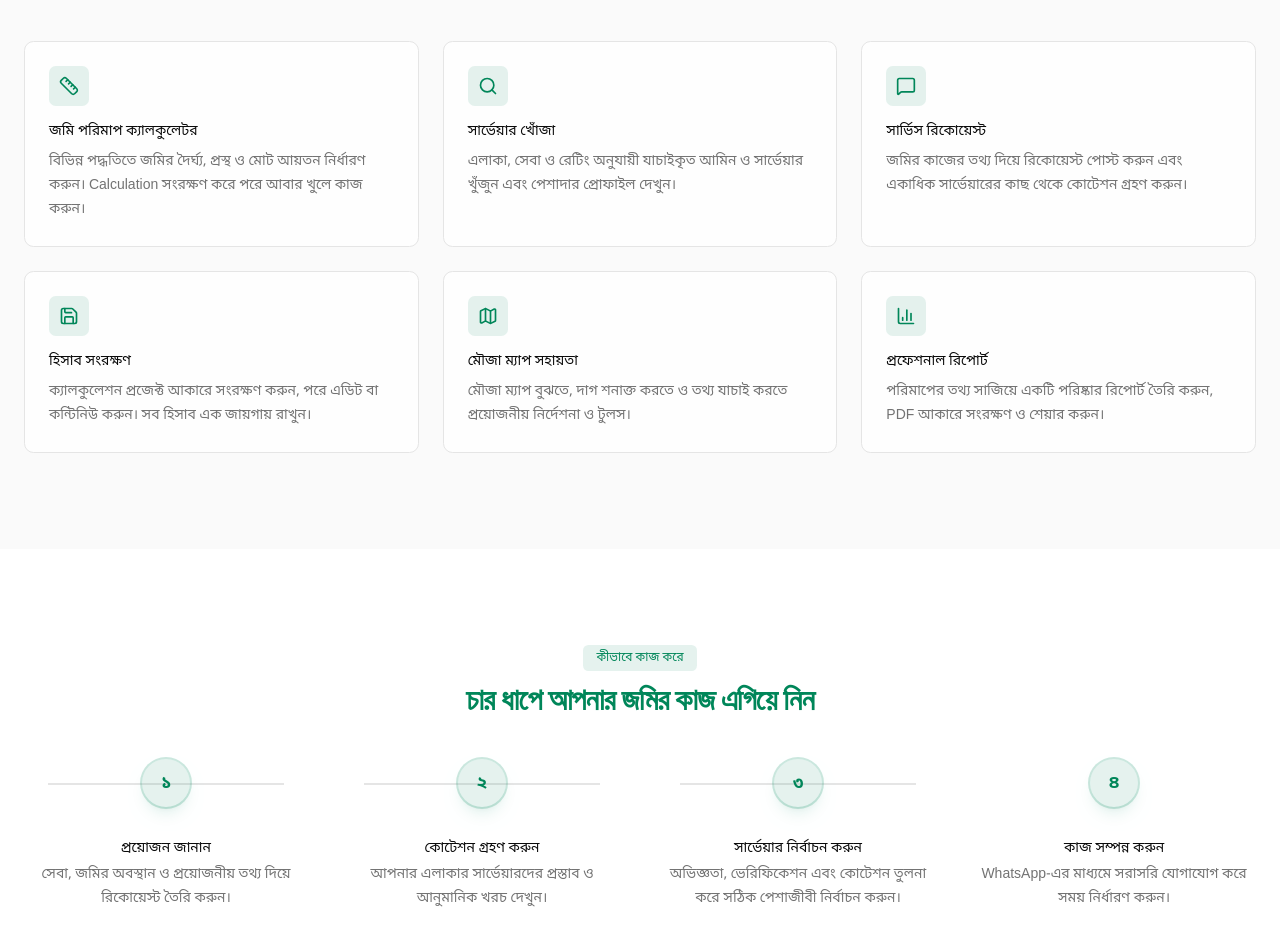
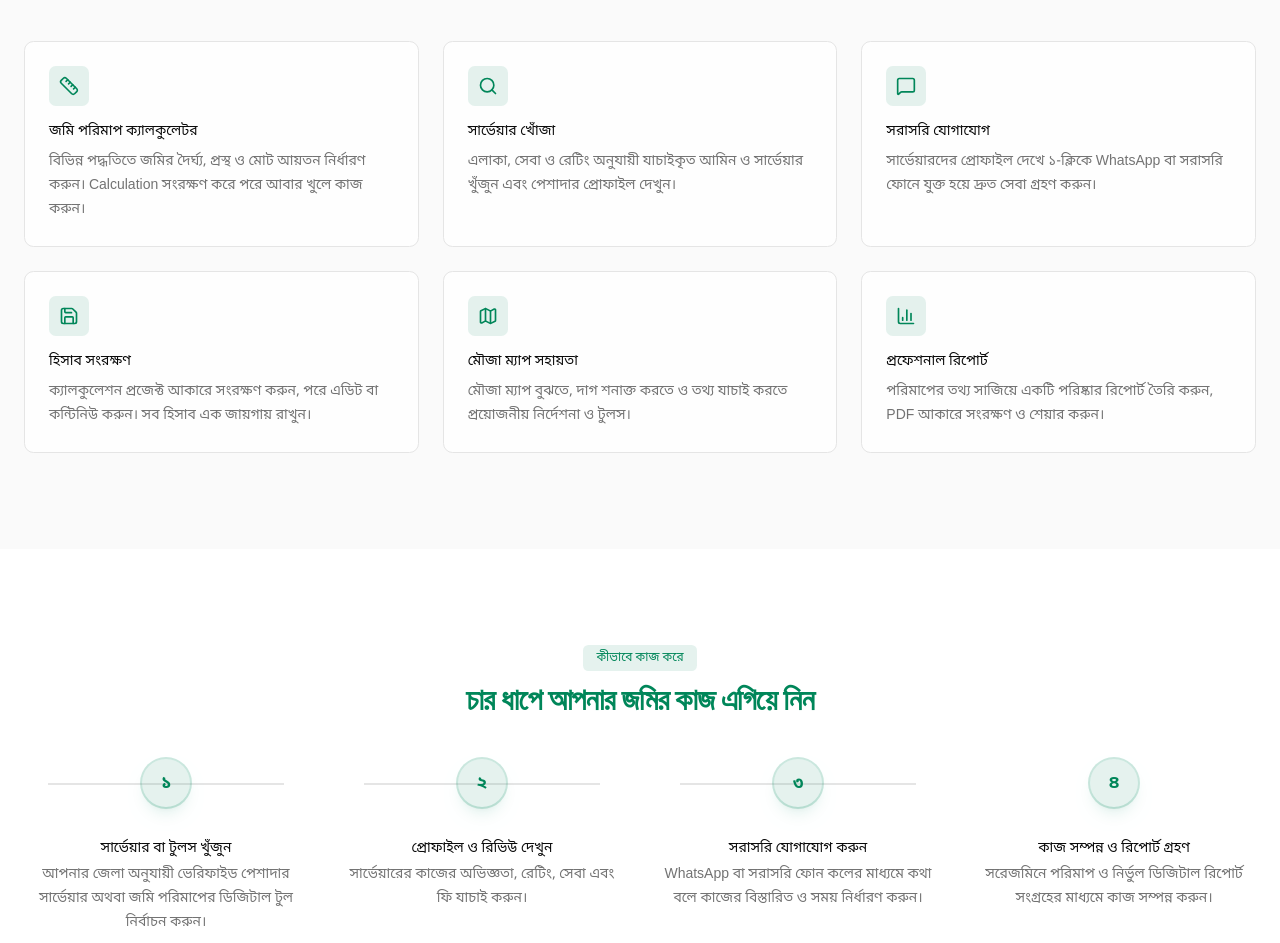
Before and after one commit to nurulla-hasan/mmp_frontend, a Next.js app: page /about in a window 1280 px wide. Shown: the part 1469-2412 px from the top of the page. Built offline with nearby package versions, Linux system fonts and the light colour scheme; no server answers.

Commit message:
refactor: update titles across multiple components to use "Mouza Map Pro" for consistency and clarity

```diff
--- a/src/app/(private)/(bare)/tools/mouza-geo-studio/page.tsx
+++ b/src/app/(private)/(bare)/tools/mouza-geo-studio/page.tsx
@@ -3,7 +3,7 @@ import { Suspense } from 'react';
 import GeoStudioClient from './geo-studio-client';
 
 export const metadata = {
-  title: 'Mouza Geo Studio | MMP',
+  title: 'Mouza Geo Studio | Mouza Map Pro',
   description: 'মৌজা ম্যাপকে পৃথিবীর আসল জায়গায় align করে KMZ export করুন।',
 };
 
--- a/src/app/(private)/(bare)/tools/mouza-map-studio/page.tsx
+++ b/src/app/(private)/(bare)/tools/mouza-map-studio/page.tsx
@@ -2,7 +2,7 @@ import { Suspense } from 'react';
 import StudioClientWrapper from './studio-client-wrapper';
 
 export const metadata = {
-  title: 'মৌজা ম্যাপ স্টুডিও | MMP',
+  title: 'মৌজা ম্যাপ স্টুডিও | Mouza Map Pro',
   description: 'C.S ও B.S মৌজা ম্যাপ মিলিয়ে একই workspace-এ পরিষ্কার vector map trace করুন।',
 };
 
--- a/src/app/(private)/(bare)/tools/tracer/page.tsx
+++ b/src/app/(private)/(bare)/tools/tracer/page.tsx
@@ -2,7 +2,7 @@ import { Suspense } from 'react';
 import TracerClientWrapper from './tracer-client-wrapper';
 
 export const metadata = {
-  title: 'ডিজিটাল ম্যাপ ট্রেসিং | MMP',
+  title: 'ডিজিটাল ম্যাপ ট্রেসিং | Mouza Map Pro',
   description: 'পুরানো মৌজা ম্যাপের উপর C.S ও B.S দাগের সীমানা ট্রেস করে পরিষ্কার ভেক্টর ম্যাপ তৈরি করুন।',
 };
 
--- a/src/app/(public)/about/page.tsx
+++ b/src/app/(public)/about/page.tsx
@@ -41,9 +41,9 @@ const features = [
   },
   {
     icon: MessageSquare,
-    title: "সার্ভিস রিকোয়েস্ট",
+    title: "সরাসরি যোগাযোগ",
     description:
-      "জমির কাজের তথ্য দিয়ে রিকোয়েস্ট পোস্ট করুন এবং একাধিক সার্ভেয়ারের কাছ থেকে কোটেশন গ্রহণ করুন।",
+      "সার্ভেয়ারদের প্রোফাইল দেখে ১-ক্লিকে WhatsApp বা সরাসরি ফোনে যুক্ত হয়ে দ্রুত সেবা গ্রহণ করুন।",
   },
   {
     icon: Save,
@@ -67,7 +67,7 @@ const features = [
 
 const stats = [
   { number: "৫০০+", label: "সক্রিয় সার্ভেয়ার" },
-  { number: "১০০০+", label: "সার্ভিস রিকোয়েস্ট" },
+  { number: "১০০০+", label: "সফল পরিমাপ ও হিসাব" },
   { number: "৫০+", label: "জেলা জুড়ে সেবা" },
   { number: "৯৫%", label: "ব্যবহারকারী সন্তুষ্টি" },
 ];
@@ -96,25 +96,25 @@ const values = [
 const howItWorks = [
   {
     step: "১",
-    title: "প্রয়োজন জানান",
+    title: "সার্ভেয়ার বা টুলস খুঁজুন",
     description:
-      "সেবা, জমির অবস্থান ও প্রয়োজনীয় তথ্য দিয়ে রিকোয়েস্ট তৈরি করুন।",
+      "আপনার জেলা অনুযায়ী ভেরিফাইড পেশাদার সার্ভেয়ার অথবা জমি পরিমাপের ডিজিটাল টুল নির্বাচন করুন।",
   },
   {
     step: "২",
-    title: "কোটেশন গ্রহণ করুন",
-    description: "আপনার এলাকার সার্ভেয়ারদের প্রস্তাব ও আনুমানিক খরচ দেখুন।",
+    title: "প্রোফাইল ও রিভিউ দেখুন",
+    description: "সার্ভেয়ারের কাজের অভিজ্ঞতা, রেটিং, সেবা এবং ফি যাচাই করুন।",
   },
   {
     step: "৩",
-    title: "সার্ভেয়ার নির্বাচন করুন",
+    title: "সরাসরি যোগাযোগ করুন",
     description:
-      "অভিজ্ঞতা, ভেরিফিকেশন এবং কোটেশন তুলনা করে সঠিক পেশাজীবী নির্বাচন করুন।",
+      "WhatsApp বা সরাসরি ফোন কলের মাধ্যমে কথা বলে কাজের বিস্তারিত ও সময় নির্ধারণ করুন।",
   },
   {
     step: "৪",
-    title: "কাজ সম্পন্ন করুন",
-    description: "WhatsApp-এর মাধ্যমে সরাসরি যোগাযোগ করে সময় নির্ধারণ করুন।",
+    title: "কাজ সম্পন্ন ও রিপোর্ট গ্রহণ",
+    description: "সরেজমিনে পরিমাপ ও নির্ভুল ডিজিটাল রিপোর্ট সংগ্রহের মাধ্যমে কাজ সম্পন্ন করুন।",
   },
 ];
 
@@ -296,9 +296,9 @@ export default function AboutPage() {
                 {[
                   "জমি পরিমাপ ও হিসাব সংরক্ষণ",
                   "সার্ভেয়ার খোঁজা ও প্রোফাইল দেখা",
-                  "Service Request পোস্ট করা",
-                  "কোটেশন তুলনা ও নির্বাচন",
-                  "কাজের অগ্রগতি ট্র্যাক করা",
+                  "সরাসরি WhatsApp বা ফোনে যোগাযোগ",
+                  "ভেরিফাইড ও রেটেড সার্ভেয়ার নির্বাচন",
+                  "ডিজিটাল রিপোর্ট তৈরি ও প্রিন্ট",
                 ].map((b) => (
                   <li
                     key={b}
@@ -331,9 +331,9 @@ export default function AboutPage() {
                 {[
                   "Professional Profile তৈরি",
                   "ভেরিফিকেশন ব্যাজ অর্জন",
-                  "Available Request দেখা",
-                  "কোটেশন পাঠানো",
-                  "ক্লায়েন্টের সাথে সরাসরি যোগাযোগ",
+                  "সরাসরি ক্লায়েন্ট কল ও WhatsApp যোগাযোগ",
+                  "মার্কেটপ্লেসে নিজের সেবার প্রচার",
+                  "ডিজিটাল টুলস ও ক্যালকুলেটর সুবিধা",
                 ].map((b) => (
                   <li
                     key={b}
--- a/src/app/(public)/join-as-surveyor/page.tsx
+++ b/src/app/(public)/join-as-surveyor/page.tsx
@@ -6,9 +6,9 @@ import { getMe, getDistricts, getServices } from "@/services/auth.service";
 import { PageWrapper } from "@/components/common/page-wrapper";
 
 export const metadata: Metadata = {
-  title: "সার্ভেয়ার হিসেবে যোগ দিন — MMP",
+  title: "সার্ভেয়ার হিসেবে যোগ দিন — Mouza Map Pro",
   description:
-    "MMP প্ল্যাটফর্মে সার্ভেয়ার হিসেবে যোগ দিন। আবেদন ফর্ম পূরণ করে আপনার পেশাদার প্রোফাইল তৈরি করুন এবং নতুন ক্লায়েন্টদের সাথে যুক্ত হন।",
+    "Mouza Map Pro প্ল্যাটফর্মে সার্ভেয়ার হিসেবে যোগ দিন। আবেদন ফর্ম পূরণ করে আপনার পেশাদার প্রোফাইল তৈরি করুন এবং নতুন ক্লায়েন্টদের সাথে যুক্ত হন।",
 };
 
 export default async function Page() {
--- a/src/app/(public)/pricing/_components/free-vs-pro.tsx
+++ b/src/app/(public)/pricing/_components/free-vs-pro.tsx
@@ -9,7 +9,7 @@ const FREE_FEATURES = [
   "জমির একক রূপান্তর — শতক, কাঠা, বিঘা, একর, বর্গফুট",
   "জমি বণ্টন ক্যালকুলেটর — অংশীদারদের জমি ভাগ করুন",
   "সার্ভেয়ার লিস্টিং ও পাবলিক প্রোফাইল দেখা",
-  "সার্ভিস রিকোয়েস্ট তৈরি করা",
+  "সার্ভেয়ারদের সাথে সরাসরি WhatsApp ও কল যোগাযোগ",
   "সার্ভেয়ারদের পার-সার্ভিস প্রাইসিং দেখা",
   "বেসিক অ্যাকাউন্ট অ্যাক্সেস",
 ];
--- a/src/components/home/faq-section.tsx
+++ b/src/components/home/faq-section.tsx
@@ -16,31 +16,27 @@ import { cn } from "@/lib/utils";
 const faqs = [
   {
     q: "Mouza Map Pro দিয়ে কী করা যাবে?",
-    a: "জমির হিসাব করা, ক্যালকুলেশন সেভ করা, সার্ভেয়ার খোঁজা, সার্ভিস রিকোয়েস্ট পোস্ট করা, কোটেশন দেখা এবং কাজের স্ট্যাটাস ট্র্যাক করা যাবে।",
+    a: "ডিজিটাল পদ্ধতিতে জমির মাপজোখ ও হিসাব সংরক্ষণ করা, মৌজা ম্যাপ এনালাইসিস করা, ভেরিফাইড দক্ষ সার্ভেয়ার খোঁজা এবং তাদের সাথে সরাসরি যোগাযোগ করে সেবা নেওয়া যাবে।",
   },
   {
     q: "ল্যান্ড টুলস কি বিনামূল্যে ব্যবহার করা যাবে?",
-    a: "কিছু বেসিক টুল বিনামূল্যে ব্যবহার করা যাবে। সেভ করা ক্যালকুলেশন, রিপোর্ট এবং অ্যাডভান্সড সুবিধা প্ল্যান অনুযায়ী সীমাবদ্ধ হতে পারে।",
+    a: "হ্যাঁ, বেসিক ল্যান্ড টুলস সম্পূর্ণ বিনামূল্যে ব্যবহার করা যায়। এছাড়া সেভ করা আনলিমিটেড ক্যালকুলেশন, এইচডি এক্সপোর্ট এবং বিশেষ ফিচারগুলোর জন্য প্রো সুবিধা রয়েছে।",
   },
   {
     q: "ক্যালকুলেশন কি পরে আবার খোলা যাবে?",
-    a: "লগইন করা ব্যবহারকারী ক্যালকুলেশন প্রজেক্ট সেভ করে পরে আবার খুলে এডিট বা কন্টিনিউ করতে পারবেন。",
+    a: "হ্যাঁ, লগইন করা ব্যবহারকারী যেকোনো সময় তাদের সেভ করা প্রজেক্ট ড্যাশবোর্ড থেকে খুলে পুনরায় এডিট বা প্রিন্ট করতে পারবেন।",
   },
   {
     q: "সার্ভেয়ার কীভাবে ভেরিফাইড হবে?",
-    a: "সার্ভেয়ার প্রয়োজনীয় পরিচয় ও পেশাদার ডকুমেন্ট জমা দেবেন। অ্যাডমিন রিভিউ-এর পরে ভেরিফিকেশন স্ট্যাটাস দেওয়া হবে।",
+    a: "সার্ভেয়ার আবেদন জমা দিলে আমাদের অ্যাডমিন টিম তাদের পরিচয়পত্র, সার্ভে সনদ ও অভিজ্ঞতা যাচাই করে ভেরিফিকেশন ব্যাজ প্রদান করে।",
   },
   {
-    q: "সার্ভিস রিকোয়েস্ট কীভাবে কাজ করবে?",
-    a: "আপনি কাজের প্রয়োজন ও লোকেশন দিয়ে রিকোয়েস্ট তৈরি করবেন। সংশ্লিষ্ট সার্ভেয়ার-রা কোটেশন পাঠাতে পারবেন।",
-  },
-  {
-    q: "কোটেশন গ্রহণ করলে কী হবে?",
-    a: "একটি কোটেশন নির্বাচন করার পরে রিকোয়েস্ট সিলেক্টেড, শিডিউলড বা ইন-প্রোগ্রেস স্ট্যাটাস-এর মাধ্যমে এগিয়ে যাবে।",
+    q: "সার্ভেয়ারদের সাথে কীভাবে যোগাযোগ করব?",
+    a: "সার্ভেয়ার ডিরেক্টরি থেকে আপনার এলাকার সার্ভেয়ার নির্বাচন করে তাদের প্রোফাইলে থাকা সরাসরি ফোন নম্বর বা WhatsApp বাটনে ক্লিক করে সাথে সাথে যোগাযোগ করতে পারবেন।",
   },
   {
     q: "Mouza Map Pro কি সরকারি প্ল্যাটফর্ম?",
-    a: "না। Mouza Map Pro একটি ইন্ডিপেন্ডেন্ট ডিজিটাল ল্যান্ড টুলস এবং পেশাদার সার্ভিস প্ল্যাটফর্ম। সরকারি নথি বা সিদ্ধান্তের জন্য সংশ্লিষ্ট সরকারি কর্তৃপক্ষের তথ্য অনুসরণ করতে হবে।",
+    a: "না। Mouza Map Pro একটি স্বাধীন ডিজিটাল ল্যান্ড টুলস এবং প্রফেশনাল সার্ভেয়ার নেটওয়ার্ক প্ল্যাটফর্ম। সরকারি চূড়ান্ত নথির জন্য সংশ্লিষ্ট সরকারি ভূমি অফিসের তথ্য অনুসরণ করতে হবে।",
   },
 ];
 
--- a/src/components/home/final-cta-section.tsx
+++ b/src/components/home/final-cta-section.tsx
@@ -28,7 +28,7 @@ export function FinalCtaSection() {
                   জমির পরিমাপ বা সার্ভে সেবা প্রয়োজন?
                 </h3>
                 <p className="mt-2 text-xs sm:text-sm leading-6 text-muted-foreground">
-                  আপনার এলাকার বিশ্বস্ত ও ভেরিফাইড সার্ভেয়ারদের ডিরেক্টরি থেকে সরাসরি যোগাযোগ করুন এবং দ্রুত কোটেশন পান।
+                  আপনার এলাকার বিশ্বস্ত ও ভেরিফাইড সার্ভেয়ারদের ডিরেক্টরি থেকে WhatsApp বা সরাসরি কলে যোগাযোগ করুন।
                 </p>
               </div>
 
--- a/src/components/home/role-benefits-section.tsx
+++ b/src/components/home/role-benefits-section.tsx
@@ -36,7 +36,7 @@ export function RoleBenefitsSection() {
       <SectionHeading
         badge="সবার জন্য এক প্ল্যাটফর্ম"
         title="জমির মালিক ও সার্ভেয়ার—দুই পক্ষের কাজই সহজ"
-        description="জমির নিখুঁত হিসাব-নিকাশ এবং দক্ষ সার্ভেয়ারের পেশাদার সেবাকে এক ছাদের নিচে নিয়ে এসেছে MMP।"
+        description="জমির নিখুঁত হিসাব-নিকাশ এবং দক্ষ সার্ভেয়ারের পেশাদার সেবাকে এক ছাদের নিচে নিয়ে এসেছে মৌজা ম্যাপ প্রো।"
       />
       <div className="mt-8 grid gap-6 md:grid-cols-2">
         {/* Landowner card */}
```
